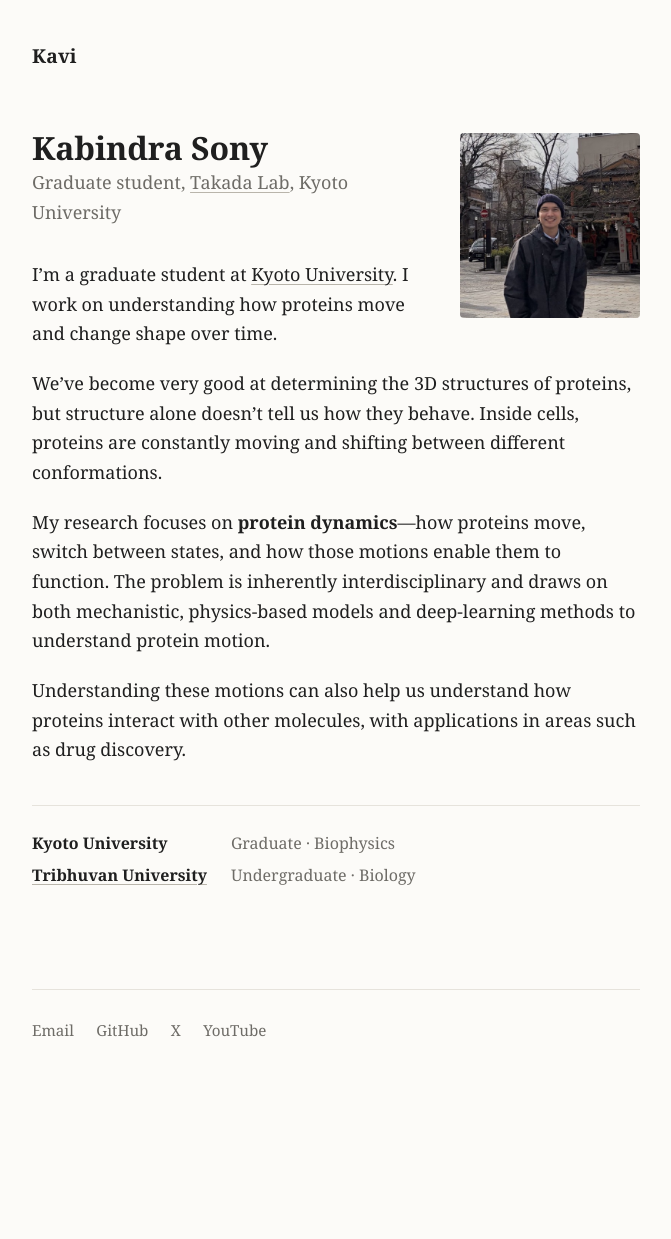
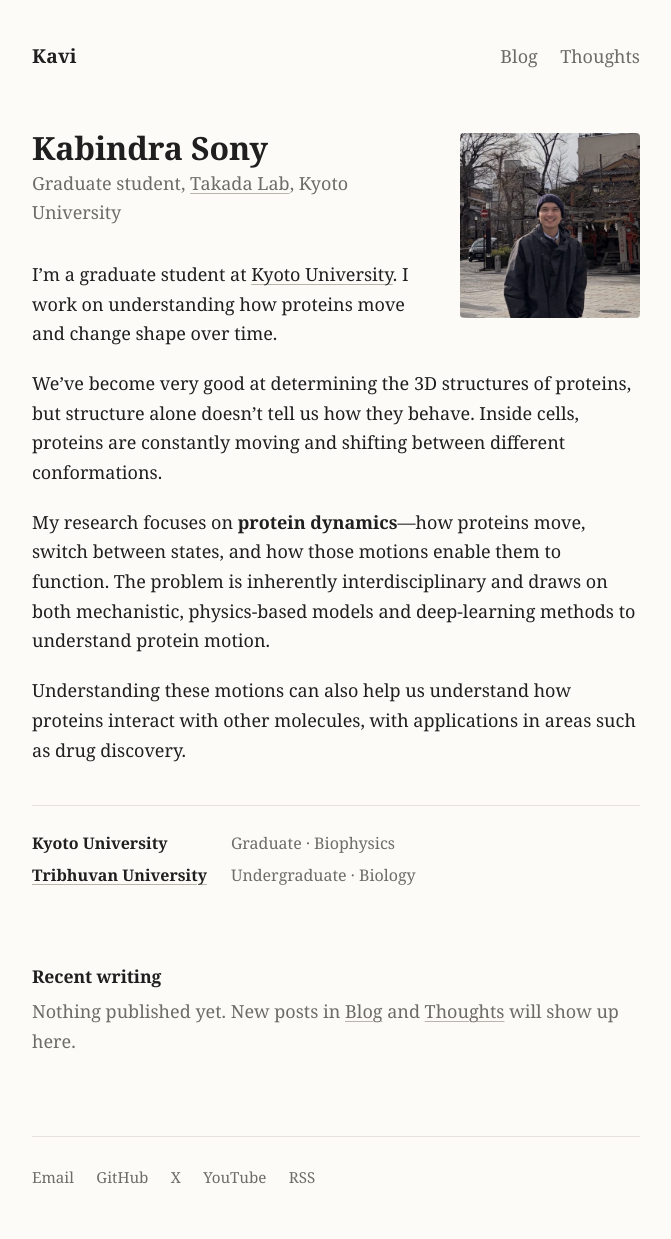
Before and after one commit to thisizkavi-lab/kavi-web, a Jekyll site: the page built from index.md, in a window 1280 px wide. Shown: the whole page, without its empty margins (304-975 px from the left). Built offline with Jekyll 4.4.1, drawn with Linux system fonts in a browser that asks for light colours; before the commit the page ends 1091 px from its top, so only the background shows below that.

Commit message:
Always show Blog, Thoughts, and Recent writing skeleton when empty

```diff
--- a/_config.yml
+++ b/_config.yml
@@ -29,7 +29,7 @@ image: /assets/img/profile.jpg
 #   blog/_posts/2026-10-03-my-post.md      -> /blog/my-post/
 #   thoughts/_posts/2026-10-03-my-post.md  -> /thoughts/my-post/
 # To add lectures later, uncomment it here and create lectures/_posts/.
-# A section only appears in the menu once it has at least one post.
+# Every section listed here appears in the menu, even before its first post.
 # ---------------------------------------------------------------
 sections:
   - name: blog
--- a/_layouts/default.html
+++ b/_layouts/default.html
@@ -22,10 +22,8 @@
     <a class="site-name" href="{{ '/' | relative_url }}">{{ site.title }}</a>
     <nav>
       {%- for section in site.sections -%}
-        {%- if site.categories[section.name] -%}
-          {%- assign section_url = '/' | append: section.name | append: '/' -%}
-          <a href="{{ section_url | relative_url }}"{% if page.url contains section_url %} aria-current="page"{% endif %}>{{ section.title }}</a>
-        {%- endif -%}
+        {%- assign section_url = '/' | append: section.name | append: '/' -%}
+        <a href="{{ section_url | relative_url }}"{% if page.url contains section_url %} aria-current="page"{% endif %}>{{ section.title }}</a>
       {%- endfor -%}
     </nav>
   </header>
@@ -40,7 +38,7 @@
     {%- if s.github %}<a href="https://github.com/{{ s.github }}">GitHub</a>{% endif -%}
     {%- if s.x %}<a href="https://x.com/{{ s.x }}">X</a>{% endif -%}
     {%- if s.youtube %}<a href="https://www.youtube.com/{{ s.youtube }}">YouTube</a>{% endif -%}
-    {%- if site.posts.size > 0 %}<a href="{{ '/feed.xml' | relative_url }}">RSS</a>{% endif -%}
+    <a href="{{ '/feed.xml' | relative_url }}">RSS</a>
   </footer>
 </body>
 </html>
--- a/_layouts/home.html
+++ b/_layouts/home.html
@@ -8,10 +8,16 @@ layout: default
   {{ content }}
 </section>
 
-{%- assign recent = site.posts | slice: 0, 5 -%}
-{%- if recent.size > 0 %}
+{%- assign recent = site.posts | slice: 0, 5 %}
 <section class="recent">
   <h2>Recent writing</h2>
+  {%- if recent.size > 0 %}
   {% include post-list.html posts=recent show_section=true %}
+  {%- else %}
+  <p class="muted">Nothing published yet. New posts in
+    {% for section in site.sections -%}
+      {%- if forloop.last and forloop.length > 1 %} and {% elsif forloop.index > 1 %}, {% endif -%}
+      <a href="{{ '/' | append: section.name | append: '/' | relative_url }}">{{ section.title }}</a>
+    {%- endfor %} will show up here.</p>
+  {%- endif %}
 </section>
-{%- endif %}
```
Also changed, not shown: README.md.
